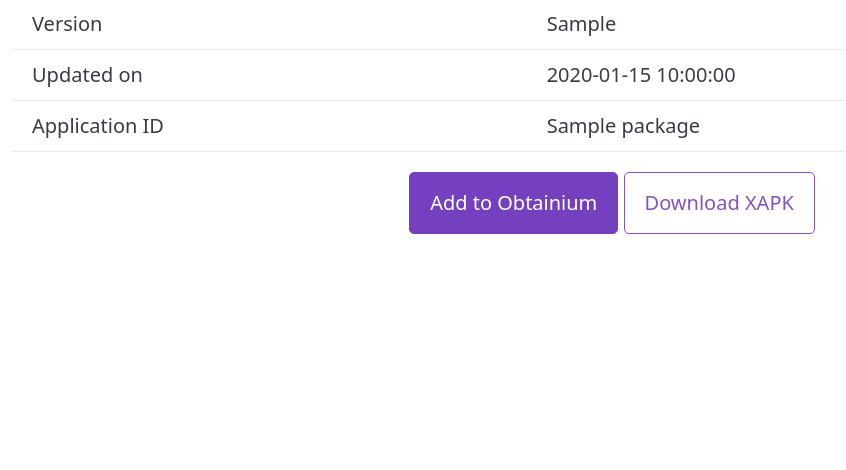
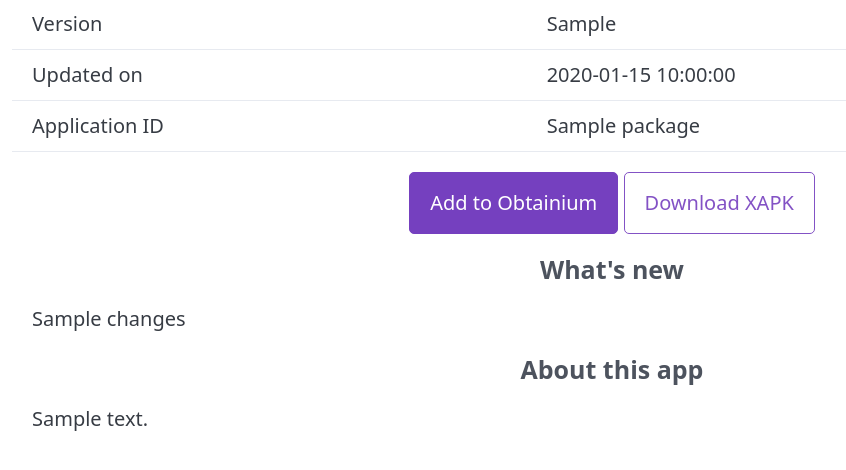
Before and after one commit to opekope2/gpdp, a FastAPI app: template src/gpdp/templates/app_info.html in a window 1280 px wide. Shown: the part 176-646 px from the top of the page, without its empty margins (28-874 px from the left). Run offline with FastAPI, Linux system fonts and the light colour scheme; the template is opened without the code that fills it: most values are stand-ins (such as "Sample title", 1, 10 or a date in 2020); grey boxes marked "Sample" are stand-in pictures; parts of the project's set-up code (start-up, migrations or seed data) failed here and were passed over; some libraries are stand-ins or nearby versions.

Commit message:
Add about app and changelog

```diff
--- a/pyproject.toml
+++ b/pyproject.toml
@@ -7,6 +7,7 @@ license = "GPL-3.0-or-later"
 license-files = ["COPYING"]
 dependencies = [
   "asyncio",
+  "bleach",
   "fastapi",
   "httpx",
   "jinja2",
@@ -32,6 +33,7 @@ dev = [
   "grpcio-tools",
   "pyrefly",
   "ruff",
+  "types-bleach",
   "types-protobuf",
 ]
 
--- a/src/gpdp/assets/css/app.css
+++ b/src/gpdp/assets/css/app.css
@@ -10,3 +10,12 @@ h1,
     height: auto;
     border-radius: calc(0.5 * var(--h1-font-size));
 }
+
+.about,
+.changelog {
+    padding: 0 var(--pico-spacing);
+}
+
+.top-spacing {
+    margin-top: var(--pico-typography-spacing-vertical);
+}
--- a/src/gpdp/server.py
+++ b/src/gpdp/server.py
@@ -4,6 +4,7 @@ import pathlib
 import urllib.parse
 from typing import Annotated
 
+import bleach
 from fastapi import (
     Depends,
     FastAPI,
@@ -115,6 +116,10 @@ async def download_xapk(
     )
 
 
+ALLOWED_TAGS = ["b", "i", "u", "font", "br"]
+ALLOWED_ATTRS = ["color"]
+
+
 @app.get("/{package_id}")
 async def app_info(
     req: Request,
@@ -124,6 +129,14 @@ async def app_info(
     app = await play_api.app_details(package_id)
     details = app.details.appDetails
     obtainium_app = obtainium.create_app(str(req.url), app)
+
+    about = bleach.clean(app.descriptionHtml, ALLOWED_TAGS, ALLOWED_ATTRS, strip=True)
+    about = bleach.linkify(about)
+
+    changes = bleach.clean(
+        details.recentChangesHtml, ALLOWED_TAGS, ALLOWED_ATTRS, strip=True
+    )
+    changes = bleach.linkify(changes)
 
     return templates.TemplateResponse(
         req,
@@ -136,5 +149,7 @@ async def app_info(
             "version_code": details.versionCode,
             "icon_url": icon(app).imageUrl,
             "obtainium_config": urllib.parse.quote(obtainium_app.model_dump_json()),
+            "about": about,
+            "changes": changes,
         },
     )
--- a/src/gpdp/templates/app_info.html
+++ b/src/gpdp/templates/app_info.html
@@ -41,6 +41,26 @@
         <button class="outline" disabled>Download not available</button>
         {% endif %}
     </div>
+
+    {% if changes %}
+    <hgroup class="top-spacing">
+        <h4>What's new</h2>
+    </hgroup>
+
+    <div class="changelog">
+        {{ changes | safe }}
+    </div>
+    {% endif %}
+
+    {% if about %}
+    <hgroup class="top-spacing">
+        <h4>About this app</h2>
+    </hgroup>
+
+    <div class="about">
+        {{ about | safe }}
+    </div>
+    {% endif %}
 </main>
 
 {% endblock %}
```
